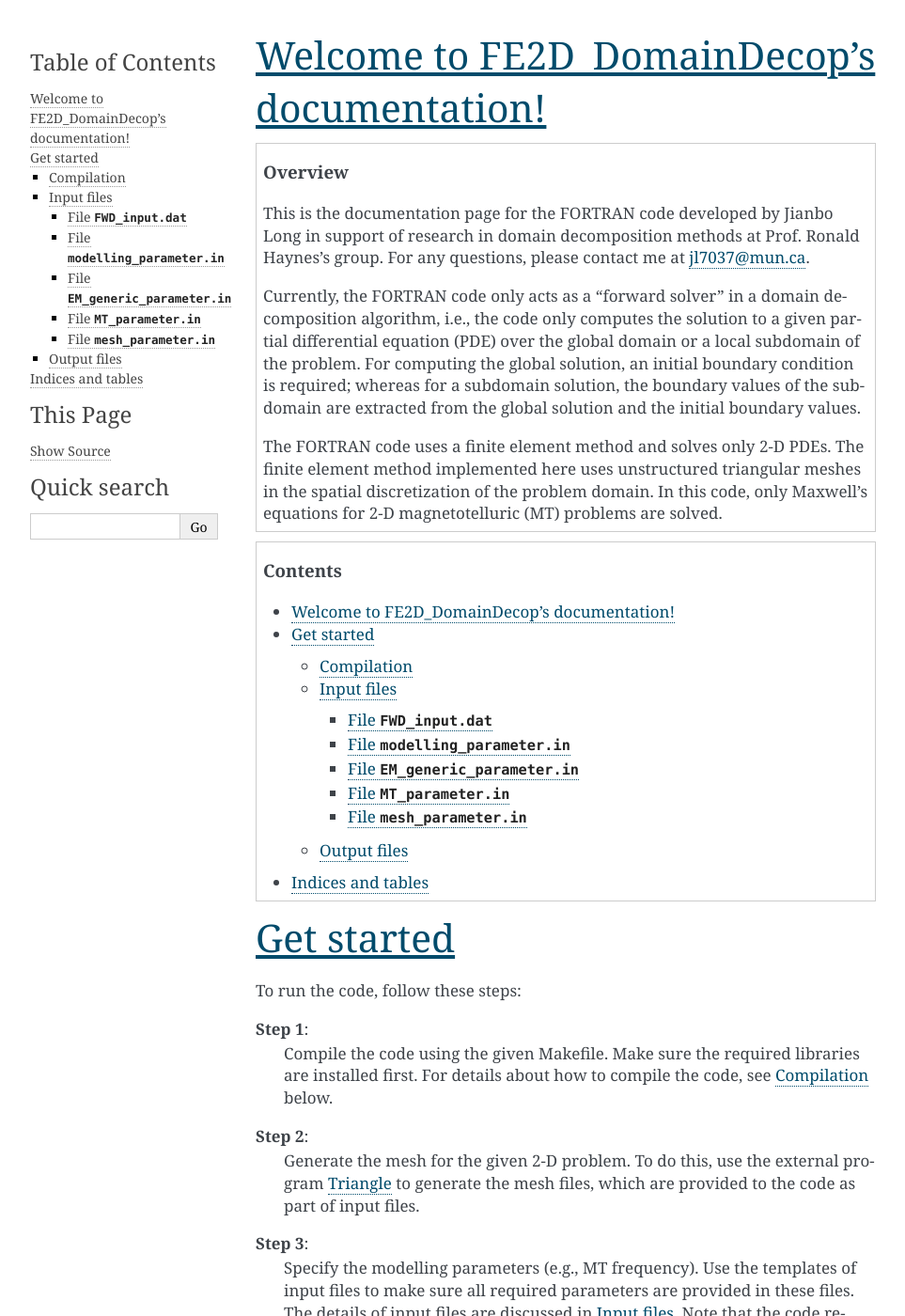
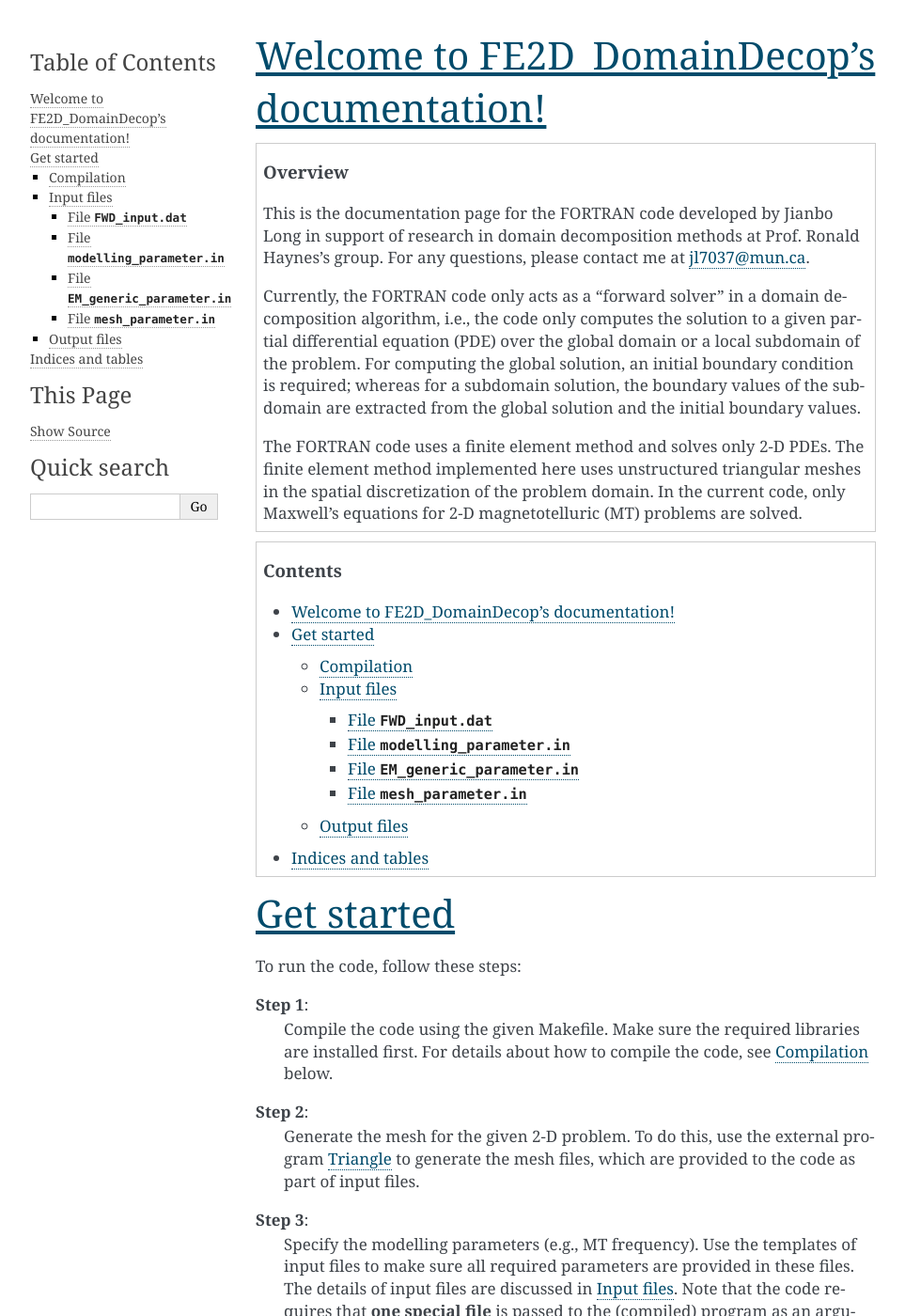
Before and after one commit to InfinityHub/FE2D_forEM, a Sphinx documentation site: the page built from docs/source/index.rst, in a window 1280 px wide and 1400 px high. Shown: the whole window at 94% size, without its empty margins (148-1111 px from the left). Built offline with Sphinx 7.4.7, drawn with Linux system fonts in a browser that asks for light colours; some of the changed text lies outside the part shown.

Commit message:
Update index.rst

```diff
--- a/docs/source/index.rst
+++ b/docs/source/index.rst
@@ -16,7 +16,7 @@
 
    Currently, the FORTRAN code only acts as a "forward solver" in a domain decomposition algorithm, i.e., the code only computes the solution to a given partial differential equation (PDE) over the global domain or a local subdomain of the problem. For computing the global solution, an initial boundary condition is required; whereas for a subdomain solution, the boundary values of the subdomain are extracted from the global solution and the initial boundary values.
 
-   The FORTRAN code uses a finite element method and solves only 2-D PDEs. The finite element method implemented here uses unstructured triangular meshes in the spatial discretization of the problem domain. In this code, only Maxwell's equations for 2-D magnetotelluric (MT) problems are solved.
+   The FORTRAN code uses a finite element method and solves only 2-D PDEs. The finite element method implemented here uses unstructured triangular meshes in the spatial discretization of the problem domain. In the current code, only Maxwell's equations for 2-D magnetotelluric (MT) problems are solved.
 
 .. contents::
     :depth: 3
@@ -39,7 +39,7 @@
 
       >>> FE2D -iFWD_input.dat
 
-   In the above, "FE2D" is the name of the compiled FORTRAN program, "FWD_input.dat" is the name of the special input file, and "-i" is one of the flags of the program.
+   In the above, "FE2D" is the name of the compiled FORTRAN program, "FWD_input.dat" is the name of the special input file, and "-i" is one of the flags of the program and is used to specify the name of the input file.
 
 Compilation
 -----------
@@ -66,7 +66,7 @@
    * ``input_modelling``: its value is a file name; that file contains general modelling parameters and their values.
    * ``input_EM_generic``: its value is a file name; that file contains general parameters related to EM problems (MT is a special case of EM).
    * ``input_mesh``: its value is a file name; that file contains information of mesh files used by the code.
-   * ``input_MT``: its value is a file name; that file contains all necessary modelling parameters that are specific to MT.
+   .. * ``input_MT``: its value is a file name; that file contains all necessary modelling parameters that are specific to MT.
 
 File ``modelling_parameter.in``
 ^^^^^^^^^^^^^^^^^^^^^^^^^^^^^^^
@@ -82,12 +82,6 @@
 
    .. literalinclude:: /MT2D_3layer (example 1)/EM_generic_parameter.in
 
-File ``MT_parameter.in``
-^^^^^^^^^^^^^^^^^^^^^^^^
-
-An example template is:
-
-   .. literalinclude:: /MT2D_3layer (example 1)/MT_parameter.in
 
 File ``mesh_parameter.in``
 ^^^^^^^^^^^^^^^^^^^^^^^^^^
```
Also changed, not shown: other parts of docs/source/index.rst (+1 -1 lines).
